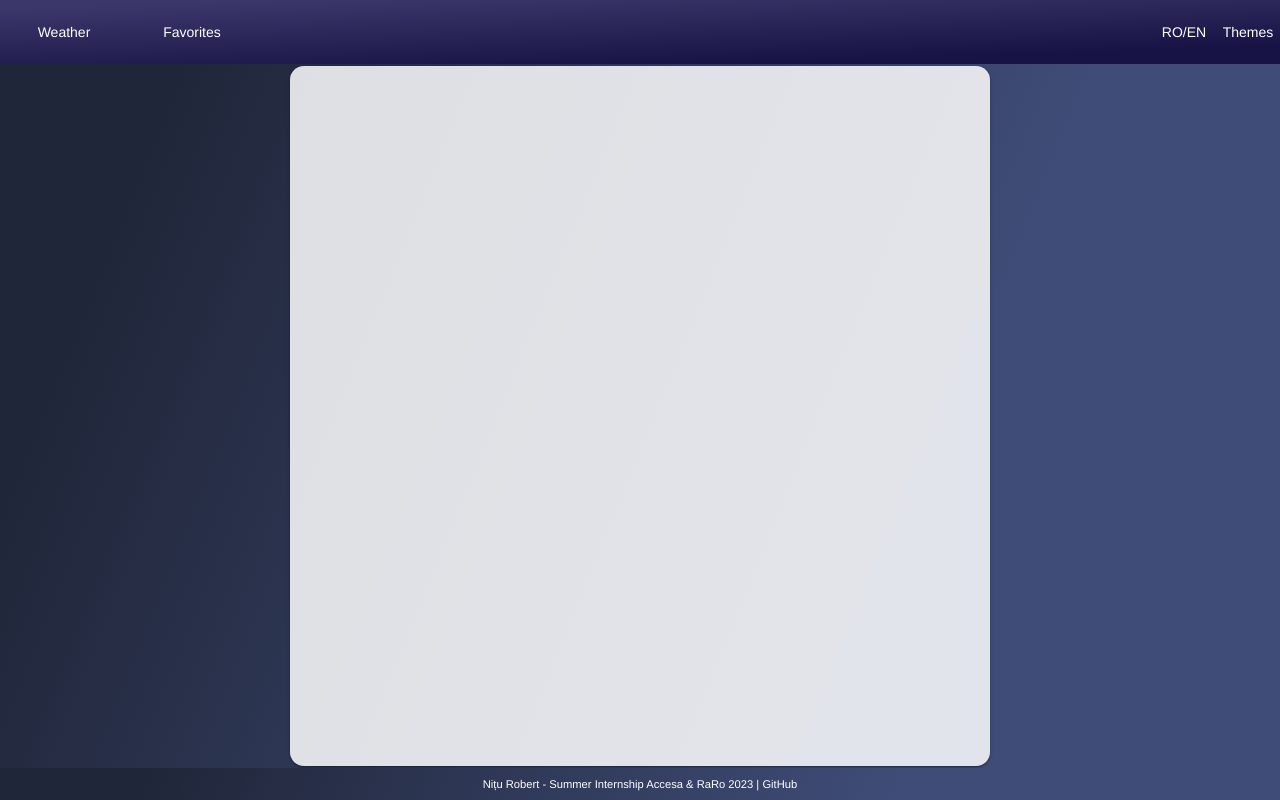
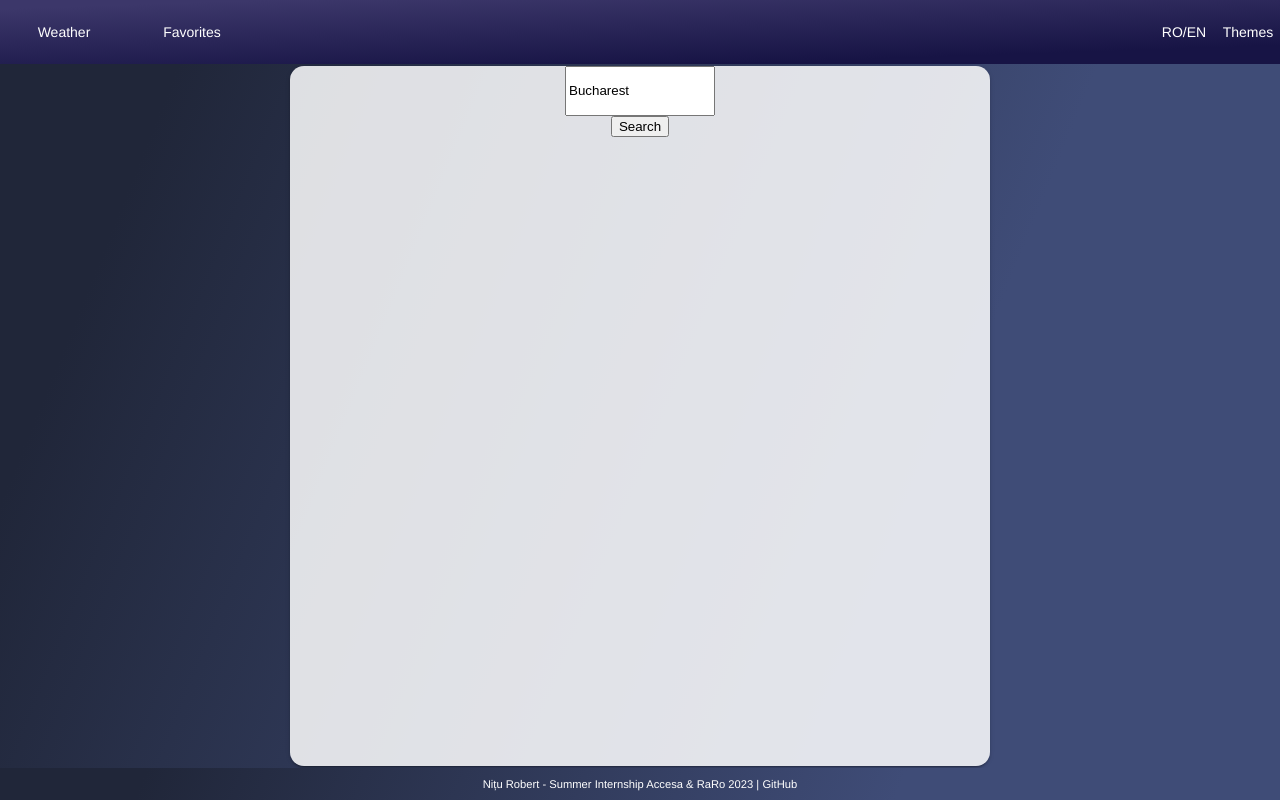
Before and after one commit to robertnitu02/accesa-raro-internship-2023, an Angular app in the folder weather-application/: page / in a window 1280 px wide. Built offline with nearby package versions, Linux system fonts and the light colour scheme; no server answers.

Commit message:
Added weather-search component. Send input to component. Need to style

```diff
--- a/weather-application/src/app/app.component.html
+++ b/weather-application/src/app/app.component.html
@@ -10,7 +10,15 @@
   </div>
   <div class="content night__content">
     <div class="weather">
-
+      <ng-container *ngIf="currentViewState === viewStates.HOME">
+        <div class="search">
+          <input type="text" placeholder="Insert a City name" value="{{this.city}}" [(ngModel)]="inputText">
+          <button (click)="search()">Search</button>
+        </div>
+        <ng-container *ngIf="this.viewWeatherByCity">
+          <app-weather-search [weatherModel]="this.myWeather"></app-weather-search>
+        </ng-container>
+      </ng-container>
     </div>
   </div>
   <div class="footer night__content">
--- a/weather-application/src/app/app.component.scss
+++ b/weather-application/src/app/app.component.scss
@@ -30,6 +30,8 @@
     display: grid;
     place-items: center;
     .weather {
+      display: grid;
+      grid-template-rows: 10% auto;
       @include mat.elevation(2);
       width: 700px;
       height: 700px;
@@ -39,6 +41,17 @@
       }
       background-color: rgba(255, 255, 255, 0.85);
       border-radius: 2%;
+
+      .search {
+        display: grid;
+        align-content: center;
+        place-items: center;
+
+        input {
+          width: 150px;
+          height: 50px;
+        }
+      }
     }
   }
 
--- a/weather-application/src/app/app.component.ts
+++ b/weather-application/src/app/app.component.ts
@@ -3,6 +3,11 @@ import { WeatherService } from '../services/weather.service';
 import { constants } from '../shared/constants/constants';
 import { WeatherModel } from '../shared/models/weather.model';
 import { WeatherForecastModel } from '../shared/models/weather-forecast.model';
+
+export enum ViewState {
+  HOME,
+  FAVORITES,
+}
 
 @Component({
   selector: 'app-root',
@@ -11,9 +16,16 @@ import { WeatherForecastModel } from '../shared/models/weather-forecast.model';
 })
 export class AppComponent implements OnInit {
   title = 'weather-application';
+  viewStates = ViewState;
+
+  currentViewState = this.viewStates.HOME;
+  viewWeatherByCity = false;
+
   city: string = constants.startupCity;
   myWeather: WeatherModel | undefined = undefined;
   myWeatherForecast: WeatherForecastModel | undefined = undefined;
+
+  inputText: string = this.city;
 
   myWeatherStringify: any;
   myWeatherForecastStringify: any;
@@ -25,6 +37,15 @@ export class AppComponent implements OnInit {
 
   ngOnInit() {
     this.initWeather();
+  }
+
+  search(): void {
+    this.viewWeatherByCity = false;
+    setTimeout(() => {
+      this.viewWeatherByCity = true;
+    }, 1000);
+    this.city = this.inputText;
+    this.getWeather(this.city);
   }
 
   /* --- Init Weather first Connect */
@@ -58,6 +79,7 @@ export class AppComponent implements OnInit {
         this.myWeather = res;
         if (lat !== -1 && lon !== -1) {
           this.city = this.myWeather.name;
+          this.inputText = this.city;
         }
         console.log(`getWeather: ${this.myWeather}`);
         this.myWeatherStringify = JSON.stringify(res);
--- a/weather-application/src/app/app.module.ts
+++ b/weather-application/src/app/app.module.ts
@@ -5,10 +5,12 @@ import { AppComponent } from './app.component';
 import { HttpClientModule } from "@angular/common/http";
 import {FormsModule} from "@angular/forms";
 import { BrowserAnimationsModule } from '@angular/platform-browser/animations';
+import { WeatherSearchComponent } from './weather-search/weather-search.component';
 
 @NgModule({
   declarations: [
-    AppComponent
+    AppComponent,
+    WeatherSearchComponent
   ],
   imports: [
     BrowserModule,
--- /dev/null
+++ b/weather-application/src/app/weather-search/weather-search.component.html
@@ -0,0 +1,3 @@
+<div class="weather-search">
+  <p>{{this.weatherModelStringify}}</p>
+</div>
--- /dev/null
+++ b/weather-application/src/app/weather-search/weather-search.component.scss
@@ -0,0 +1,8 @@
+.weather-search {
+  display: grid;
+  width: 100%;
+  height: 100%;
+  align-items: center;
+  text-align: center;
+  word-break: break-word;
+}
--- /dev/null
+++ b/weather-application/src/app/weather-search/weather-search.component.ts
@@ -0,0 +1,20 @@
+import { Component, Input, OnInit } from '@angular/core';
+import { WeatherModel } from '../../shared/models/weather.model';
+
+@Component({
+  selector: 'app-weather-search',
+  templateUrl: './weather-search.component.html',
+  styleUrls: ['./weather-search.component.scss'],
+})
+export class WeatherSearchComponent implements OnInit {
+  @Input() weatherModel: WeatherModel | undefined = undefined;
+
+  weatherModelStringify: string = '';
+
+  constructor() {}
+
+  ngOnInit(): void {
+    console.log(this.weatherModel);
+    this.weatherModelStringify = JSON.stringify(this.weatherModel);
+  }
+}
```
